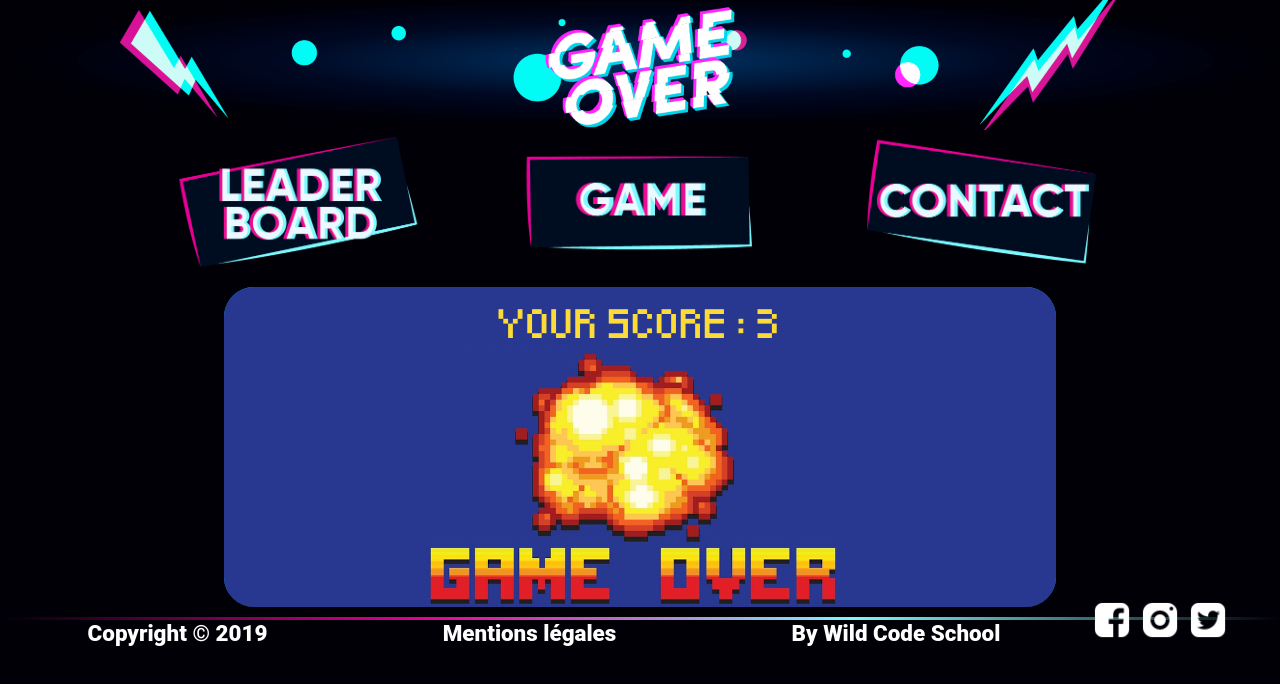
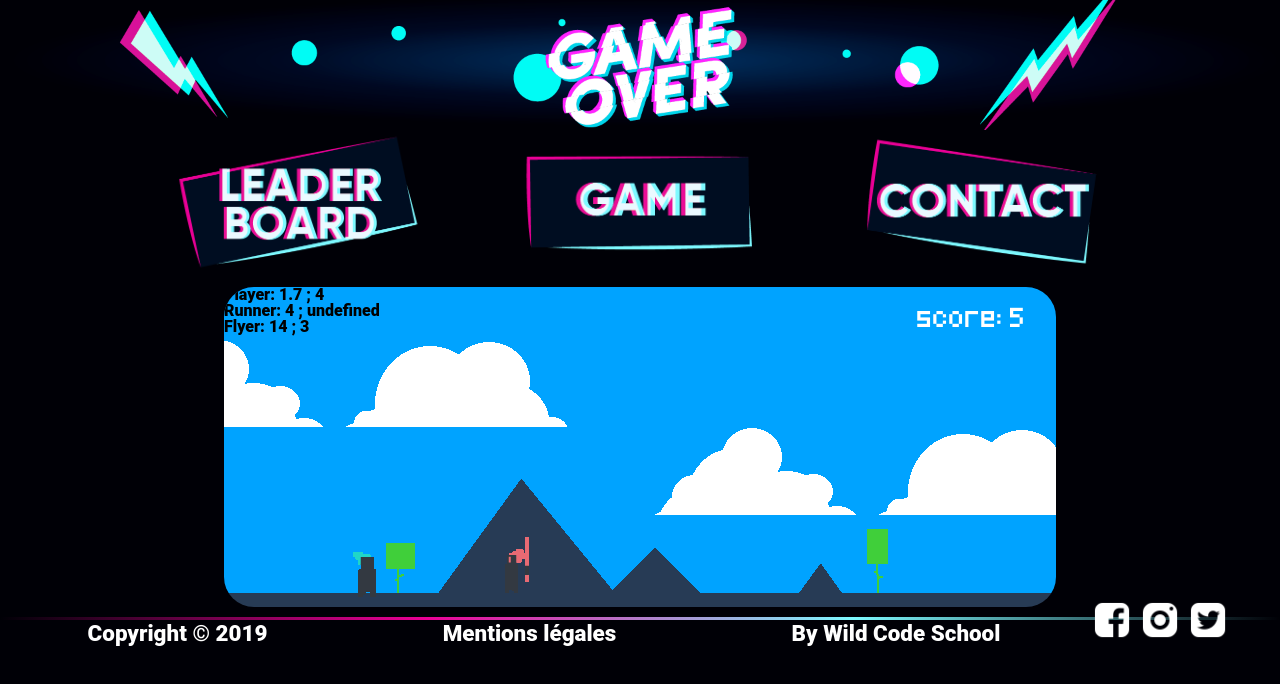
Before and after one commit to WildCodeSchool/lille-0919-js-projet2-runner, a React (Create React App) app in the folder frontend/: page / in a window 1280 px wide. Shown: the top 684 px of the page. Built offline with nearby package versions, Linux system fonts and the light colour scheme.

Commit message:
add state transition and add function for speed up speed and transition

```diff
--- a/frontend/src/components/Map.jsx
+++ b/frontend/src/components/Map.jsx
@@ -14,15 +14,18 @@
       yC: 4,
       canJump: true,
       transition: true,
-      xER: 15,
+      durationTransition: 250,
+      timerFly: 300,
+      timerRun: 300,
+      xER: 23,
       yER: 3.85,
-      xEF: 17,
+      xEF: 15,
       yEF: 3,
       heightC: 1,
       score: 0,
       showModal: false,
       scoreIncrement: null,
-      debug: false
+      debug: true
     };
   }
 
@@ -40,13 +43,14 @@
     };
     this.loopEnemyRun();
     this.loopEnemyFly();
-    setInterval(() => {
-      this.loopEnemyRun();
-    }, 300);
-    setInterval(() => {
-      this.loopEnemyFly();
-    }, 300);
     const scoreIncrement = setInterval(() => {
+      if (this.state.score % 10 === 0) {
+        this.setState({
+          timerFly: this.state.timerFly / 1.15,
+          timerRun: this.state.timerRun / 1.15,
+          durationTransition: this.state.durationTransition / 1.1
+        });
+      }
       this.setState({
         score: this.state.score + 1
       });
@@ -62,7 +66,7 @@
         xEF: this.state.xEF + 17,
         transition: false
       });
-    } else if (this.state.xEF === 2 && this.state.yC < this.state.yEF) {
+    } else if (this.state.xEF === 2 && this.state.yC <= this.state.yEF) {
       this.setState({
         xEF: 2,
         canJump: false,
@@ -77,12 +81,15 @@
         transition: true
       });
     }
+    setTimeout(() => {
+      this.loopEnemyFly();
+    }, this.state.timerFly);
   }
 
   loopEnemyRun() {
     if (this.state.xER === -2) {
       this.setState({
-        xER: this.state.xER + 15,
+        xER: this.state.xER + 17,
         transition: false
       });
     } else if (
@@ -103,13 +110,16 @@
         transition: true
       });
     }
+    setTimeout(() => {
+      this.loopEnemyRun();
+    }, this.state.timerRun);
   }
 
   getInput = event => {
     const key = event.code;
     if (key === "Space" && this.state.canJump) {
       this.setState({
-        yC: 2.4,
+        yC: 2.1,
         canJump: false
       });
       setTimeout(() => {
@@ -138,11 +148,13 @@
           x={this.state.xER}
           y={this.state.yER}
           transition={this.state.transition}
+          durationTransition={this.state.durationTransition}
         />
         <EnemyFly
           x={this.state.xEF}
           y={this.state.yEF}
           transition={this.state.transition}
+          durationTransition={this.state.durationTransition}
         />
         <Score score={this.state.score} />
         {this.state.debug && (
```
